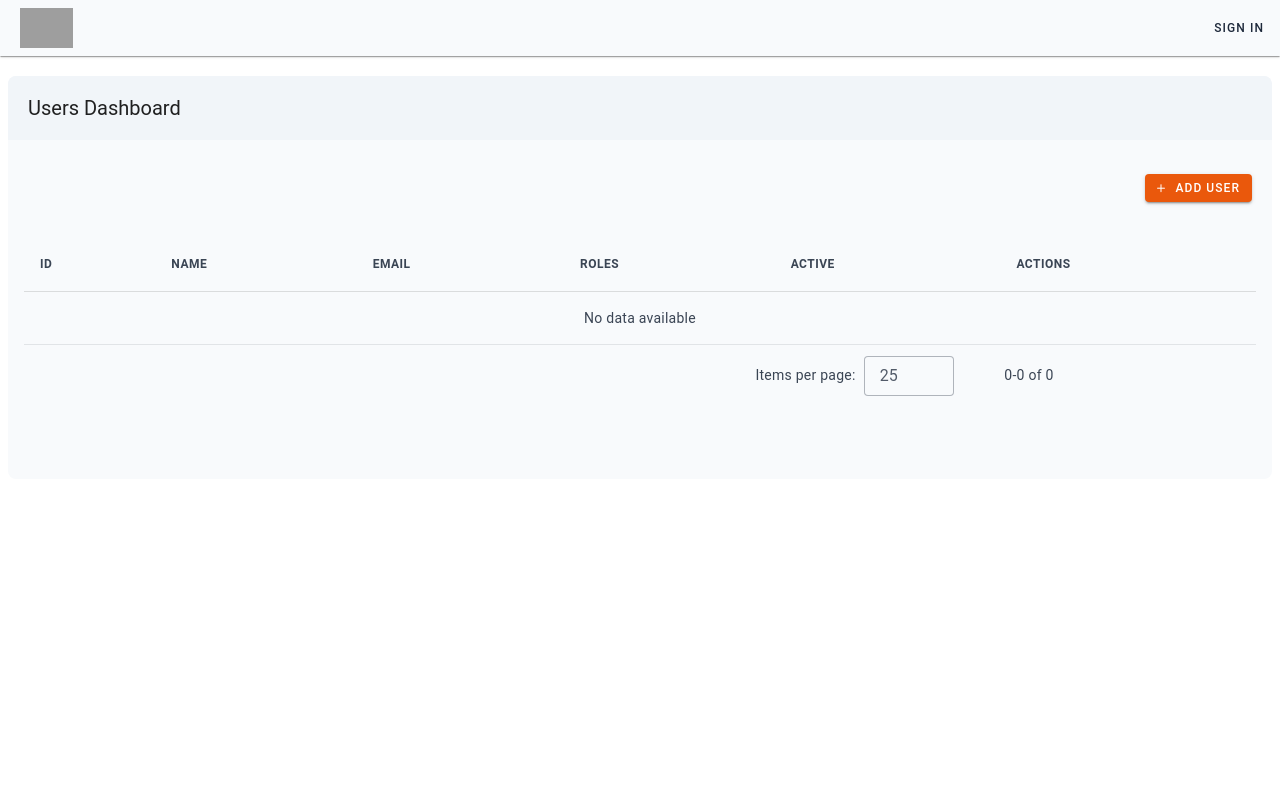
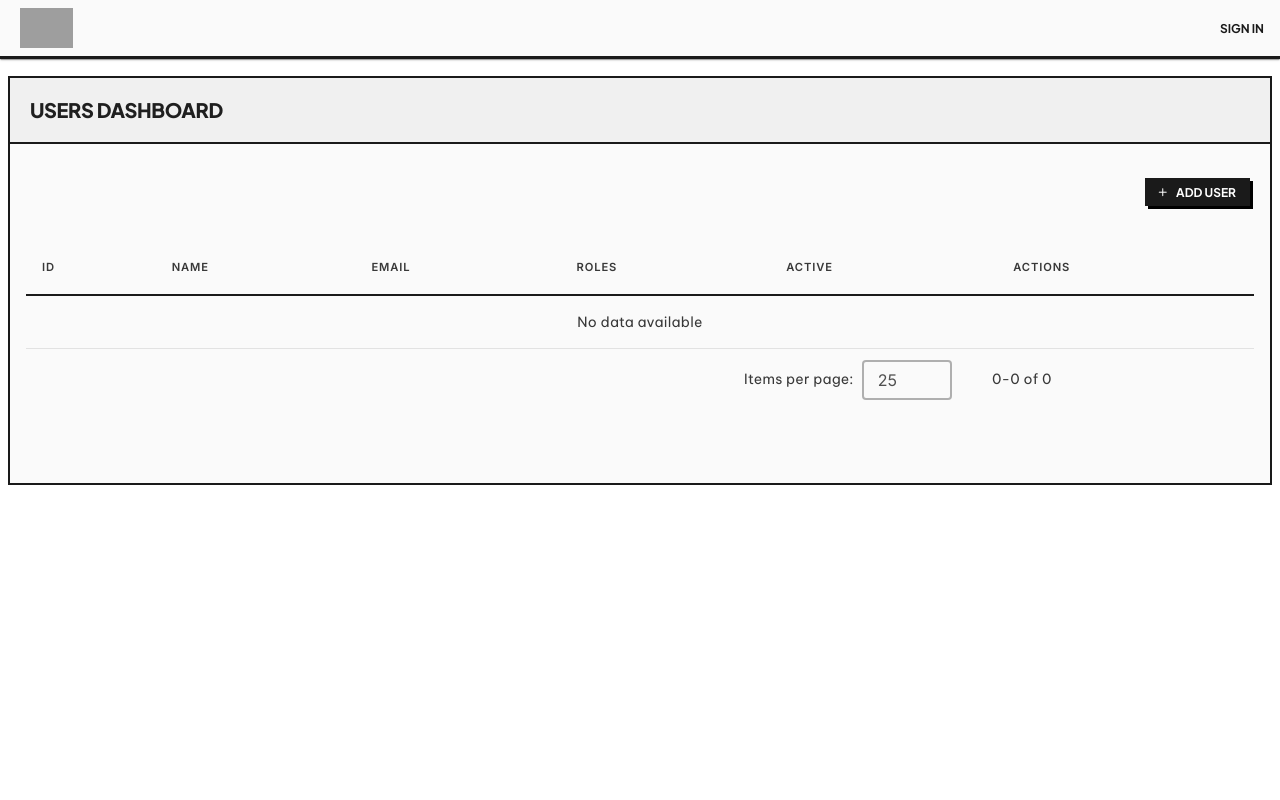
Before and after one commit to level09/stk, a Python web app: template stk/templates/cms/users.html in a window 1280 px wide. Run offline with Jinja, Linux system fonts and the light colour scheme; the template is opened without the code that fills it, so the values that code supplies are empty; grey boxes are pictures that could not be loaded.

Commit message:
Monochrome brutalist design, v-cloak, password validation fix
- Brutalist CSS: square corners, 2px black borders, offset shadows,
  uppercase Plus Jakarta Sans headings, Inter labels
- Monochrome palette: black/white/grey, no color primary
- v-cloak prevents raw template flash during Vue mount
- Google Fonts: Plus Jakarta Sans, Be Vietnam Pro, Inter
- Password reset dialog: match 12-char config minimum
- Dark mode: subtle white borders, muted shadows

```diff
--- a/stk/static/css/app.css
+++ b/stk/static/css/app.css
@@ -2,16 +2,188 @@ html, body {
     height: 100%;
 }
 
-/* ===== Card Hover Effect ===== */
-.v-card {
-    transition: box-shadow 0.2s ease, transform 0.2s ease;
+/* ===== Typography ===== */
+body,
+.v-application {
+    font-family: 'Be Vietnam Pro', sans-serif !important;
 }
 
-.v-card:hover {
-    box-shadow: 0 4px 24px rgba(0, 0, 0, 0.08) !important;
+.v-toolbar-title,
+.v-card-title,
+.text-h1, .text-h2, .text-h3, .text-h4, .text-h5, .text-h6,
+.text-subtitle-1, .text-subtitle-2,
+.font-weight-bold,
+.v-list-item-title {
+    font-family: 'Plus Jakarta Sans', sans-serif !important;
+    letter-spacing: -0.02em !important;
 }
 
-/* ===== Global Scrollbars ===== */
+.v-toolbar-title {
+    text-transform: uppercase;
+    font-weight: 800 !important;
+}
+
+.v-btn {
+    font-family: 'Plus Jakarta Sans', sans-serif !important;
+    text-transform: uppercase !important;
+    font-weight: 700 !important;
+    letter-spacing: 0 !important;
+}
+
+.v-data-table th,
+.v-chip,
+.v-label,
+.text-caption, .text-overline,
+.v-field__input,
+.v-pagination {
+    font-family: 'Inter', sans-serif !important;
+}
+
+/* ===== Brutalist Cards ===== */
+.v-card {
+    border: 2px solid #1a1a1a !important;
+    transition: transform 0.15s ease-out, box-shadow 0.15s ease-out;
+}
+
+.v-theme--dark .v-card {
+    border-color: rgba(255, 255, 255, 0.15) !important;
+}
+
+.v-card > .v-toolbar {
+    border-bottom: 2px solid #1a1a1a;
+}
+
+.v-theme--dark .v-card > .v-toolbar {
+    border-bottom-color: rgba(255, 255, 255, 0.15);
+}
+
+/* ===== Brutalist Buttons ===== */
+.v-btn--variant-elevated.v-btn--color-primary,
+.v-btn--variant-elevated.bg-primary {
+    border: 2px solid #1a1a1a;
+    box-shadow: 3px 3px 0 0 rgba(0,0,0,1) !important;
+}
+
+.v-btn--variant-elevated.v-btn--color-primary:hover,
+.v-btn--variant-elevated.bg-primary:hover {
+    transform: translate(-1px, -1px);
+    box-shadow: 4px 4px 0 0 rgba(0,0,0,1) !important;
+}
+
+.v-btn--variant-elevated.v-btn--color-primary:active,
+.v-btn--variant-elevated.bg-primary:active {
+    transform: translate(1px, 1px);
+    box-shadow: 1px 1px 0 0 rgba(0,0,0,1) !important;
+}
+
+.v-theme--dark .v-btn--variant-elevated.v-btn--color-primary,
+.v-theme--dark .v-btn--variant-elevated.bg-primary {
+    border-color: rgba(255, 255, 255, 0.3);
+    box-shadow: 3px 3px 0 0 rgba(255,255,255,0.15) !important;
+}
+
+.v-btn--variant-tonal,
+.v-btn--variant-outlined {
+    border: 2px solid #1a1a1a !important;
+    box-shadow: 2px 2px 0 0 rgba(0,0,0,1);
+}
+
+.v-theme--dark .v-btn--variant-tonal,
+.v-theme--dark .v-btn--variant-outlined {
+    border-color: rgba(255, 255, 255, 0.2) !important;
+    box-shadow: 2px 2px 0 0 rgba(255,255,255,0.1);
+}
+
+/* ===== Inputs ===== */
+.v-field--variant-outlined .v-field__outline {
+    --v-field-border-width: 2px;
+}
+
+.v-field--focused {
+    box-shadow: 3px 3px 0 0 rgba(0, 0, 0, 0.2) !important;
+}
+
+.v-field--focused .v-field__outline {
+    --v-field-border-opacity: 1;
+}
+
+/* ===== Data Table ===== */
+.v-data-table th {
+    font-weight: 700 !important;
+    text-transform: uppercase;
+    font-size: 0.7rem !important;
+    letter-spacing: 0.08em;
+    border-bottom: 2px solid #1a1a1a !important;
+}
+
+.v-theme--dark .v-data-table th {
+    border-bottom-color: rgba(255, 255, 255, 0.15) !important;
+}
+
+.v-data-table tbody tr:hover {
+    background-color: rgba(0, 0, 0, 0.04) !important;
+}
+
+/* ===== Chips ===== */
+.v-chip {
+    font-weight: 600 !important;
+    text-transform: uppercase;
+    font-size: 0.7rem !important;
+    letter-spacing: 0.04em;
+}
+
+/* ===== Dialogs ===== */
+.v-overlay__content > .v-card {
+    border: 3px solid #1a1a1a !important;
+    box-shadow: 8px 8px 0 0 rgba(0,0,0,1) !important;
+}
+
+.v-theme--dark .v-overlay__content > .v-card {
+    border-color: rgba(255, 255, 255, 0.2) !important;
+    box-shadow: 8px 8px 0 0 rgba(255,255,255,0.08) !important;
+}
+
+/* ===== Snackbar ===== */
+.v-snackbar__wrapper {
+    border: 2px solid #1a1a1a !important;
+    border-radius: 0 !important;
+    box-shadow: 4px 4px 0 0 rgba(0,0,0,1) !important;
+}
+
+/* ===== App Bar ===== */
+.v-app-bar {
+    border-bottom: 3px solid #1a1a1a !important;
+}
+
+.v-theme--dark .v-app-bar {
+    border-bottom-color: rgba(255, 255, 255, 0.12) !important;
+}
+
+/* ===== Navigation Drawer ===== */
+.v-navigation-drawer {
+    border-right: 2px solid #1a1a1a !important;
+}
+
+.v-theme--dark .v-navigation-drawer {
+    border-right-color: rgba(255, 255, 255, 0.1) !important;
+}
+
+.nav-header .app-title {
+    font-family: 'Plus Jakarta Sans', sans-serif;
+    font-weight: 800;
+    text-transform: uppercase;
+    letter-spacing: -0.02em;
+}
+
+.v-navigation-drawer .nav-items .nav-section-title {
+    font-family: 'Inter', sans-serif;
+    font-size: 0.65rem;
+    font-weight: 600;
+    text-transform: uppercase;
+    letter-spacing: 0.1em;
+}
+
+/* ===== Scrollbars ===== */
 ::-webkit-scrollbar {
     width: 6px;
     height: 6px;
@@ -23,50 +195,17 @@ html, body {
 
 ::-webkit-scrollbar-thumb {
     background-color: rgba(0, 0, 0, 0.15);
-    border-radius: 3px;
+    border-radius: 0;
 }
 
 ::-webkit-scrollbar-thumb:hover {
     background-color: rgba(0, 0, 0, 0.25);
 }
 
-.v-theme--dark ::-webkit-scrollbar-thumb {
-    background-color: rgba(255, 255, 255, 0.15);
-}
-
-.v-theme--dark ::-webkit-scrollbar-thumb:hover {
-    background-color: rgba(255, 255, 255, 0.25);
-}
-
-/* ===== Input Focus States ===== */
-.v-field--focused .v-field__outline {
-    --v-field-border-opacity: 1;
-}
-
-/* ===== Data Table Enhancements ===== */
-.v-data-table tbody tr:hover {
-    background-color: rgba(var(--v-theme-primary), 0.04) !important;
-}
-
-.v-data-table tbody tr:nth-child(even) {
-    background-color: rgba(0, 0, 0, 0.02);
-}
-
-.v-theme--dark .v-data-table tbody tr:nth-child(even) {
-    background-color: rgba(255, 255, 255, 0.02);
-}
-
-.v-data-table th {
-    font-weight: 600 !important;
-    text-transform: uppercase;
-    font-size: 0.75rem !important;
-    letter-spacing: 0.5px;
-}
-
 /* ===== Links ===== */
 a {
     color: rgb(var(--v-theme-primary));
-    transition: opacity 0.2s;
+    transition: opacity 0.15s;
 }
 
 a:hover {
--- a/stk/static/js/config.js
+++ b/stk/static/js/config.js
@@ -1,6 +1,6 @@
 /**
  * stk Framework - Central Configuration
- * Ember/Fire-inspired color palette
+ * Monochrome brutalist palette
  */
 
 const config = {
@@ -23,18 +23,26 @@ const config = {
                 variant: 'outlined'
             },
             VChip: {
-                size: 'small'
+                size: 'small',
+                rounded: 'sm'
             },
             VCard: {
                 elevation: 0,
-                rounded: 'lg'
+                rounded: 0
             },
             VMenu: {
                 offset: 10
             },
             VBtn: {
                 variant: 'elevated',
-                size: 'small'
+                size: 'small',
+                rounded: 0
+            },
+            VDialog: {
+                rounded: 0
+            },
+            VToolbar: {
+                elevation: 0
             },
             VDataTableServer: {
                 itemsPerPage: 25,
@@ -47,35 +55,33 @@ const config = {
                 light: {
                     dark: false,
                     colors: {
-                        // Ember light theme
-                        primary: '#EA580C',      // Ember Orange
-                        secondary: '#1E293B',    // Slate (for contrast)
-                        accent: '#F97316',       // Bright Orange
-                        error: '#DC2626',        // Red
-                        info: '#0EA5E9',         // Sky Blue
-                        success: '#16A34A',      // Green
-                        warning: '#EAB308',      // Yellow
-                        background: '#FFFFFF',   // White
-                        surface: '#F8FAFC',      // Slate 50
-                        'surface-light': '#F1F5F9', // Slate 100
-                        'on-surface': '#1E293B', // Slate 800
+                        primary: '#1a1a1a',
+                        secondary: '#555555',
+                        accent: '#333333',
+                        error: '#b91c1c',
+                        info: '#1a1a1a',
+                        success: '#166534',
+                        warning: '#a16207',
+                        background: '#fafafa',
+                        surface: '#fafafa',
+                        'surface-light': '#f0f0f0',
+                        'on-surface': '#1a1a1a',
                     }
                 },
                 dark: {
                     dark: true,
                     colors: {
-                        // Ember dark theme
-                        primary: '#F97316',      // Bright Orange (more visible on dark)
-                        secondary: '#CBD5E1',    // Slate 300
-                        accent: '#FB923C',       // Orange 400
-                        error: '#EF4444',        // Red 500
-                        info: '#38BDF8',         // Sky 400
-                        success: '#22C55E',      // Green 500
-                        warning: '#FACC15',      // Yellow 400
-                        background: '#0F172A',   // Slate 900
-                        surface: '#1E293B',      // Slate 800
-                        'surface-light': '#334155', // Slate 700
-                        'on-surface': '#F1F5F9', // Slate 100
+                        primary: '#e5e5e5',
+                        secondary: '#a3a3a3',
+                        accent: '#d4d4d4',
+                        error: '#fca5a5',
+                        info: '#e5e5e5',
+                        success: '#86efac',
+                        warning: '#fde047',
+                        background: '#0a0a0a',
+                        surface: '#141414',
+                        'surface-light': '#262626',
+                        'on-surface': '#e5e5e5',
                     }
                 }
             }
--- a/stk/templates/cms/users.html
+++ b/stk/templates/cms/users.html
@@ -124,12 +124,12 @@
             </v-toolbar>
             <v-card-text>
                 <p class="mb-4 text-body-2">Set a new password for <strong>${resetUser.email}</strong></p>
-                <v-text-field label="New Password" type="password" v-model="resetPassword" :rules="[v => !!v && v.length >= 8 || 'Min 8 characters']"></v-text-field>
+                <v-text-field label="New Password" type="password" v-model="resetPassword" :rules="[v => !!v && v.length >= 12 || 'Min 12 characters']"></v-text-field>
             </v-card-text>
             <v-card-actions>
                 <v-spacer></v-spacer>
                 <v-btn @click="resetDialog=false" variant="text">Cancel</v-btn>
-                <v-btn color="primary" @click="submitResetPassword" variant="elevated" :disabled="!resetPassword || resetPassword.length < 8">Reset</v-btn>
+                <v-btn color="primary" @click="submitResetPassword" variant="elevated" :disabled="!resetPassword || resetPassword.length < 12">Reset</v-btn>
             </v-card-actions>
         </v-card>
     </v-dialog>
--- a/stk/templates/layout.html
+++ b/stk/templates/layout.html
@@ -14,12 +14,15 @@
     <link rel="stylesheet" href="/static/css/layout.css">
     <link rel="stylesheet" href="/static/css/app.css">
 
+    <link href="https://fonts.googleapis.com/css2?family=Plus+Jakarta+Sans:wght@400;700;800&family=Be+Vietnam+Pro:wght@400;500;700&family=Inter:wght@400;500;600&display=swap" rel="stylesheet">
+    <style>[v-cloak] { display: none !important; }</style>
+
     {% block css %}{% endblock %}
     {% block head_js %}{% endblock %}
 </head>
 
 <body class="{% block body_class %} {% endblock %}">
-<v-app id="app">
+<v-app id="app" v-cloak>
     <v-layout class="rounded rounded-md">
         <!-- App Bar -->
         <v-app-bar color="surface" density="comfortable" elevation="1">
```
